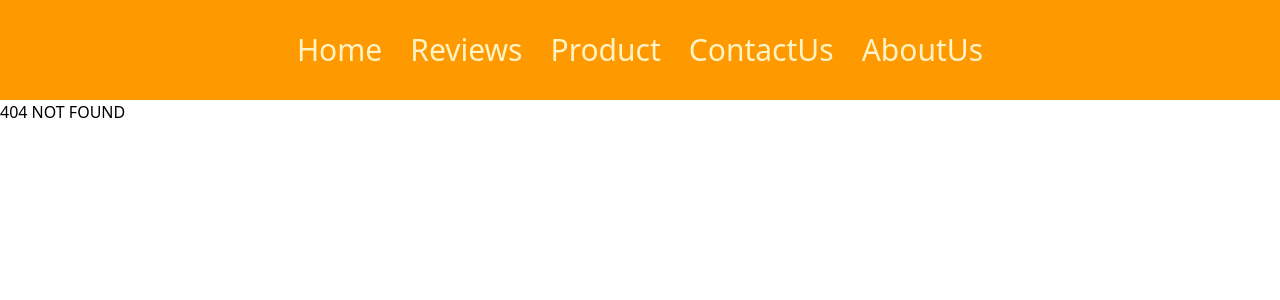
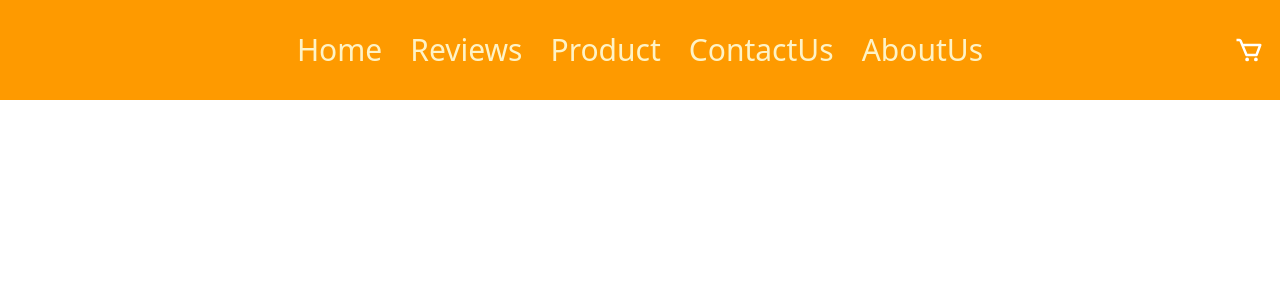
Before and after one commit to chanakaekanayaka/online-shopping-frontend-mern, a React (Vite) app: page /cart in a window 1280 px wide. Before the commit this address had no page. Shown: the top 300 px of the page. Built offline with nearby package versions, Linux system fonts and the light colour scheme.

Commit message:
Implement the product cart✏️

```diff
--- a/src/components/header.jsx
+++ b/src/components/header.jsx
@@ -1,14 +1,16 @@
+import { BiCart } from "react-icons/bi";
 import { Link } from "react-router-dom";
 
 export default function Header(){
     return(
-        <div className="h-[100px]  bg-amber-500 flex justify-center items-center gap-7 ">
+        <div className="h-[100px]  bg-amber-500 flex justify-center items-center gap-7 relative ">
 
             <Link to="/"  className="text-amber-100 text-3xl ">Home</Link>
             <Link to="/reviews"  className="text-amber-100 text-3xl  hover:text-black hover:text-bold">Reviews</Link>
             <Link to="/products"  className="text-amber-100 text-3xl  hover:text-black hover:text-bold">Product</Link>
             <Link to="/contactus"  className="text-amber-100 text-3xl  hover:text-black hover:text-bold">ContactUs</Link>
             <Link to="/aboutus"  className="text-amber-100 text-3xl  hover:text-black hover:text-bold">AboutUs</Link>
+            <Link to="/cart"  className="absolute right-4"><BiCart className="text-white  text-3xl ml-4"></BiCart></Link>
 
         </div>
     )
--- /dev/null
+++ b/src/pages/client/cart.jsx
@@ -0,0 +1,29 @@
+import { useState } from "react"
+import { getCart } from "../../utils/cart.js"
+
+export default function CartPage(){
+    const [cart,setCart]= useState(getCart());
+    console.log(cart)
+
+    return(
+
+        <div className="w-full h-screen flex flex-col py-[40px] items-center">
+            {
+
+                cart.map(
+                    (item)=>{
+                        return (
+                            <div key={item.productId} className="w-[80px] h-[100px] m-[10px] shadow-2xl flex flex-row items-center">
+                                <img src={item.image} className="w-[100px] h-[100px] object-cover"/>
+                            </div>
+
+
+                        )
+                    }
+                )
+
+            }
+
+        </div>
+    )
+}
--- a/src/pages/client/clientPage.jsx
+++ b/src/pages/client/clientPage.jsx
@@ -3,6 +3,7 @@ import Header from "../../components/header";
 import { TbH1 } from "react-icons/tb";
 import ProductPage from "./productPage";
 import ProductOverview from "./productOverview";
+import CartPage from "./cart";
 
 
 export default function ClientWebPage(){
@@ -17,6 +18,7 @@ export default function ClientWebPage(){
                     <Route path="/reviews" element={<h1>Reviews</h1>}></Route>
                     <Route path="/contactus" element={<h1>contact Us</h1>}></Route>
                     <Route path="/aboutus" element={<h1>About Us</h1>}></Route>
+                    <Route path="/cart" element={<CartPage></CartPage>}></Route>
                     <Route path="/*" element={<h1>404 NOT FOUND</h1>}></Route>
                     <Route path="/overview/:productID" element={<ProductOverview></ProductOverview>}></Route>
                 </Routes>
--- a/src/pages/client/productOverview.jsx
+++ b/src/pages/client/productOverview.jsx
@@ -4,6 +4,7 @@ import toast from "react-hot-toast";
 import { useParams } from "react-router-dom"
 import Loader from "../../components/loader";
 import ImagesSlider from "../../components/imageSlider";
+import { addToCart, getCart } from "../../utils/cart";
 
 export default function ProductOverview(){
 const params = useParams();
@@ -61,8 +62,15 @@ return (
 
                     </div>
                     <div className="w-full flex flex-row justify-center items-center mt-[20px] gap-[15px]">
-                        <button className="w-[200px] h-[30px] cursor-pointer rounded-xl shadow-2xl text-amber-50 bg-blue-500 hover:bg-white hover:text-blue-700">Add Cart</button>
-                        <button className="w-[200px] h-[30px] cursor-pointer rounded-xl shadow-2xl text-amber-50 bg-blue-500  hover:bg-white hover:text-blue-700" >Buy Now</button>
+                        <button className="w-[200px] h-[30px] cursor-pointer rounded-xl shadow-2xl text-amber-50 bg-blue-500 hover:bg-white hover:text-blue-700"
+                         onClick={()=>{
+
+                            addToCart(product,1)
+                            toast.success("Product added to cart")
+                            console.log(getCart())
+
+                        }} >Add Cart</button>
+                        <button className="w-[200px] h-[30px] cursor-pointer rounded-xl shadow-2xl text-amber-50 bg-blue-500  hover:bg-white hover:text-blue-700">Buy Now</button>
 
                     </div>
 
--- /dev/null
+++ b/src/utils/cart.js
@@ -0,0 +1,51 @@
+
+
+
+export function getCart(){
+
+    let cartInString = localStorage.getItem("cart");
+
+    if(cartInString == null){
+        cartInString = "[]"
+        localStorage.setItem("cart", cartInString);
+
+    }
+    const cart = JSON.parse(cartInString)
+    return cart;
+}
+
+export function addToCart(product, qty){
+    const cart = getCart()
+
+    const existingProductIndex = cart.findIndex((item)=>{
+
+        return item.productId === product.productID
+
+    })
+
+    if(existingProductIndex == -1){
+        cart.push(
+            {
+                productId: product.productId,
+                quantity: qty,
+                price:product.price,
+                name:product.name,
+                altNames:product.altNames,
+                image:product.image[0],
+            }
+        )
+        localStorage.setItem("cart", JSON.stringify(cart));
+    }else{
+
+        const newQty = cart[existingProductIndex].quantity + qty;
+            if(newQty <= 0){
+                const newCart = cart.filter((item,index)=>{
+                    return index !== existingProductIndex;
+                })
+                localStorage.setItem("cart", JSON.stringify(newCart));
+            }else{
+                cart[existingProductIndex].quantity = newQty;
+                localStorage.setItem("cart",JSON.stringify(cart));
+            }
+    }
+}
```
